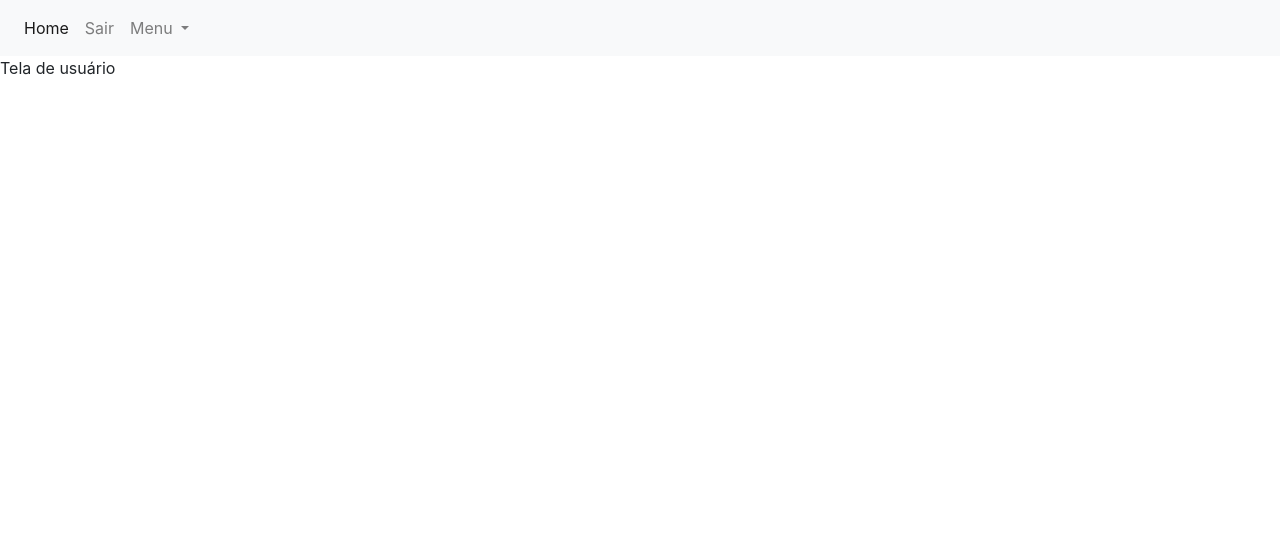
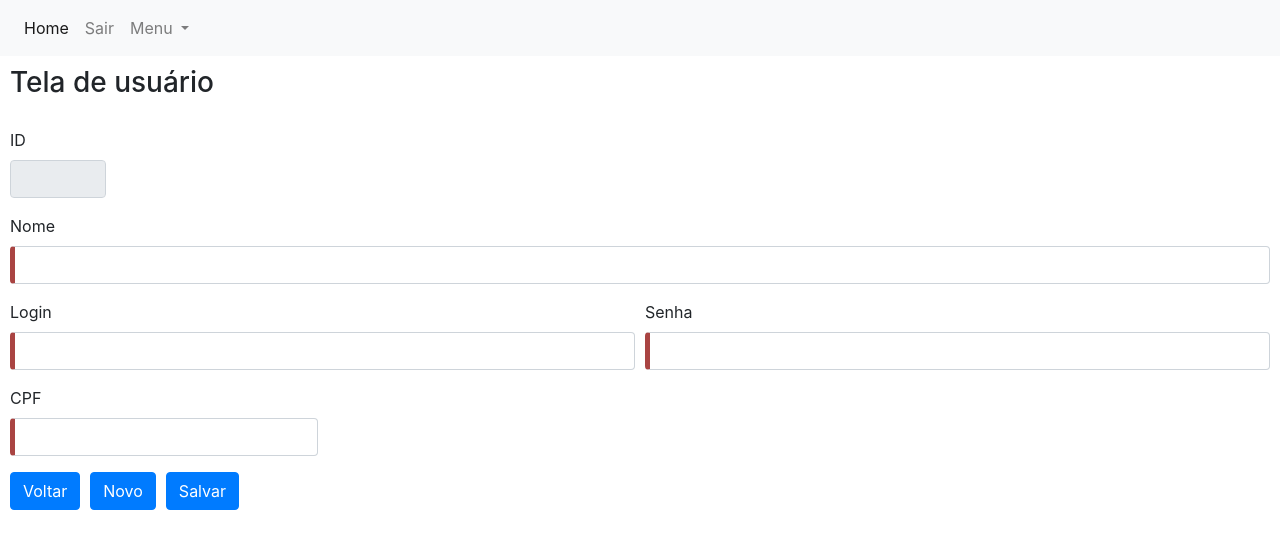
Before and after one commit to tadeuespindolapalermo/projeto-angular8-jdev, an Angular app: page /usuarioAdd in a window 1280 px wide. Shown: the top 548 px of the page. Built offline with nearby package versions, Linux system fonts and the light colour scheme; sample sign-in values are in the browser's storage.

Commit message:
Layout Tela de Cadastro e carregamento do usuário para edição.

```diff
--- a/src/app/componente/usuario/usuario-add/usuario-add.component.html
+++ b/src/app/componente/usuario/usuario-add/usuario-add.component.html
@@ -1 +1,39 @@
-<p>Tela de usuário</p>
+<h3 style="padding: 10px;">Tela de usuário</h3>
+
+<form style="padding: 10px;">
+    <div class="form-row">
+        <div class="form-group col-md-1">
+            <label for="id">ID</label>
+            <input type="text" [(ngModel)]="usuario.id" class="form-control" id="id" readonly="true" name="id" autocomplete="false"/>
+        </div>
+    </div>
+    <div class="form-row">
+        <div class="form-group col-md-12">
+            <label for="nome">Nome</label>
+            <input type="text" [(ngModel)]="usuario.nome" class="form-control" id="nome" required="true" name="nome" autocomplete="false"/>
+        </div>
+    </div>
+    <div class="form-row">
+        <div class="form-group col-md-6">
+            <label for="login">Login</label>
+            <input type="text" [(ngModel)]="usuario.login" class="form-control" id="login" required="true" name="login" autocomplete="false"/>
+        </div>
+        <div class="form-group col-md-6">
+            <label for="senha">Senha</label>
+            <input type="password" [(ngModel)]="usuario.senha" class="form-control" id="senha" required="true" name="senha" autocomplete="false"/>
+        </div>
+    </div>
+    <div class="form-row">
+        <div class="form-group col-md-3">
+            <label for="cpf">CPF</label>
+            <input type="text" [(ngModel)]="usuario.cpf" class="form-control" id="cpf" required="true" name="cpf" autocomplete="false"/>
+        </div>
+    </div>
+    <div class="form-row">
+        <div class="form-group col-md-6">
+            <button type="button" class="btn btn-primary" [routerLink]="['/userList']" routerLinkActive="router-link-active">Voltar</button>
+            <button type="button" class="btn btn-primary" style="margin-left: 10px;">Novo</button>
+            <button type="button" class="btn btn-primary" (click)="salvarUsuario()" style="margin-left: 10px;">Salvar</button>
+        </div>
+    </div>
+</form>
--- a/src/app/componente/usuario/usuario-add/usuario-add.component.ts
+++ b/src/app/componente/usuario/usuario-add/usuario-add.component.ts
@@ -1,5 +1,7 @@
 import { Component, OnInit } from '@angular/core';
 import { ActivatedRoute } from '@angular/router';
+import { User } from 'src/app/model/User';
+import { UsuarioService } from 'src/app/service/usuario.service';
 
 @Component({
   selector: 'app-root',
@@ -8,13 +10,21 @@ import { ActivatedRoute } from '@angular/router';
 })
 export class UsuarioAddComponent implements OnInit {
 
-  constructor(private routeActive: ActivatedRoute) { }
+  usuario = new User();
+
+  constructor(private routeActive: ActivatedRoute, private usuarioService: UsuarioService) { }
 
   ngOnInit() {
     let id = this.routeActive.snapshot.paramMap.get("id");
-
     if (id != null) {
-      console.log('Valor sendo editato: ' + id);
+      this.usuarioService.getStudent(id).subscribe(data => {
+        this.usuario = data;
+      });
     }
   }
+
+  salvarUsuario() {
+    console.info(this.usuario);
+  }
+
 }
--- a/src/app/service/usuario.service.ts
+++ b/src/app/service/usuario.service.ts
@@ -22,4 +22,8 @@ export class UsuarioService {
     return this.http.get(AppConstants.baseUrl + "usuarioPorNome/" + nome);
   }
 
+  getStudent(id: String) : Observable<any>  {
+    return this.http.get<any>(AppConstants.baseUrl + id);
+  }
+
 }
```
